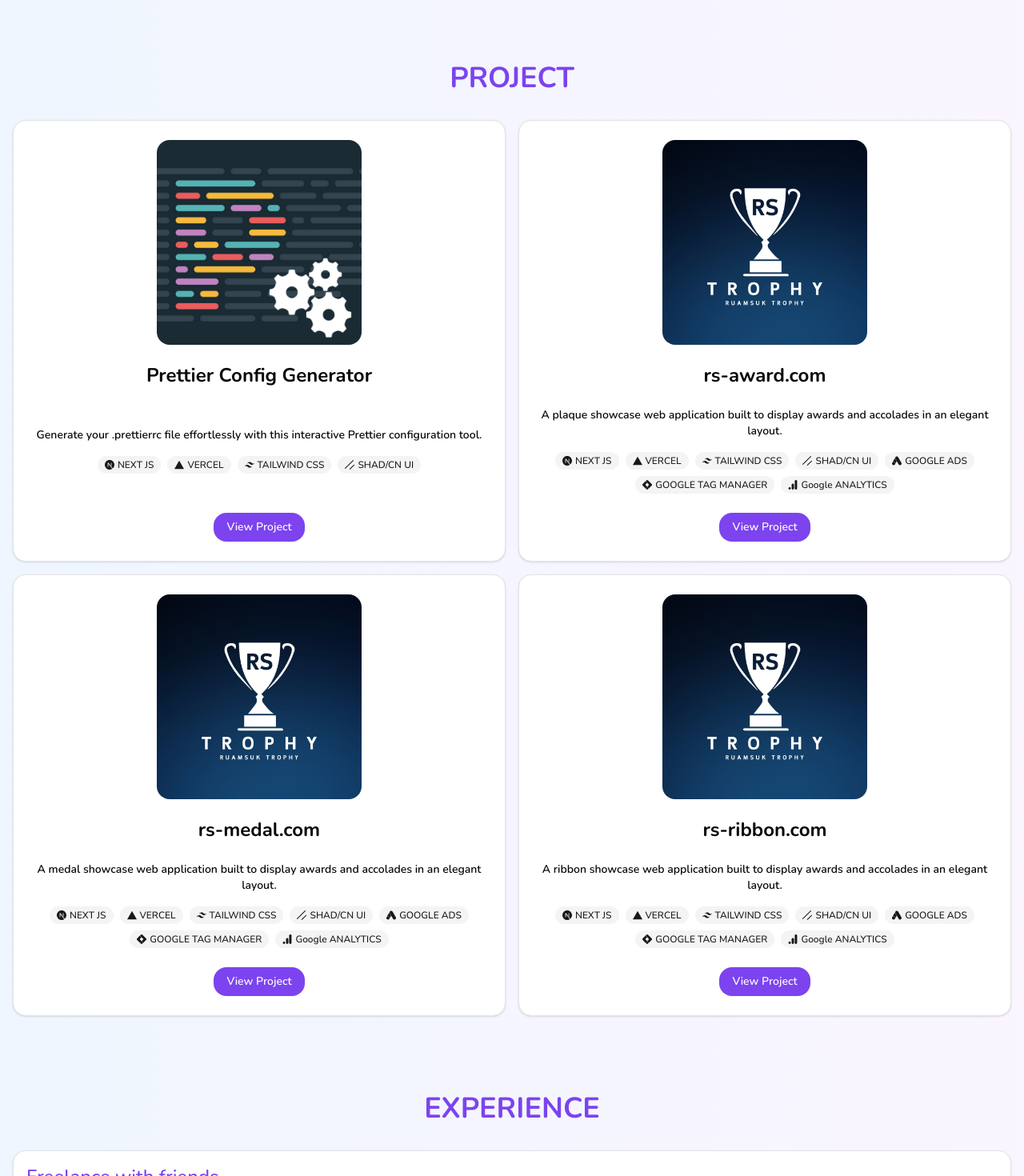
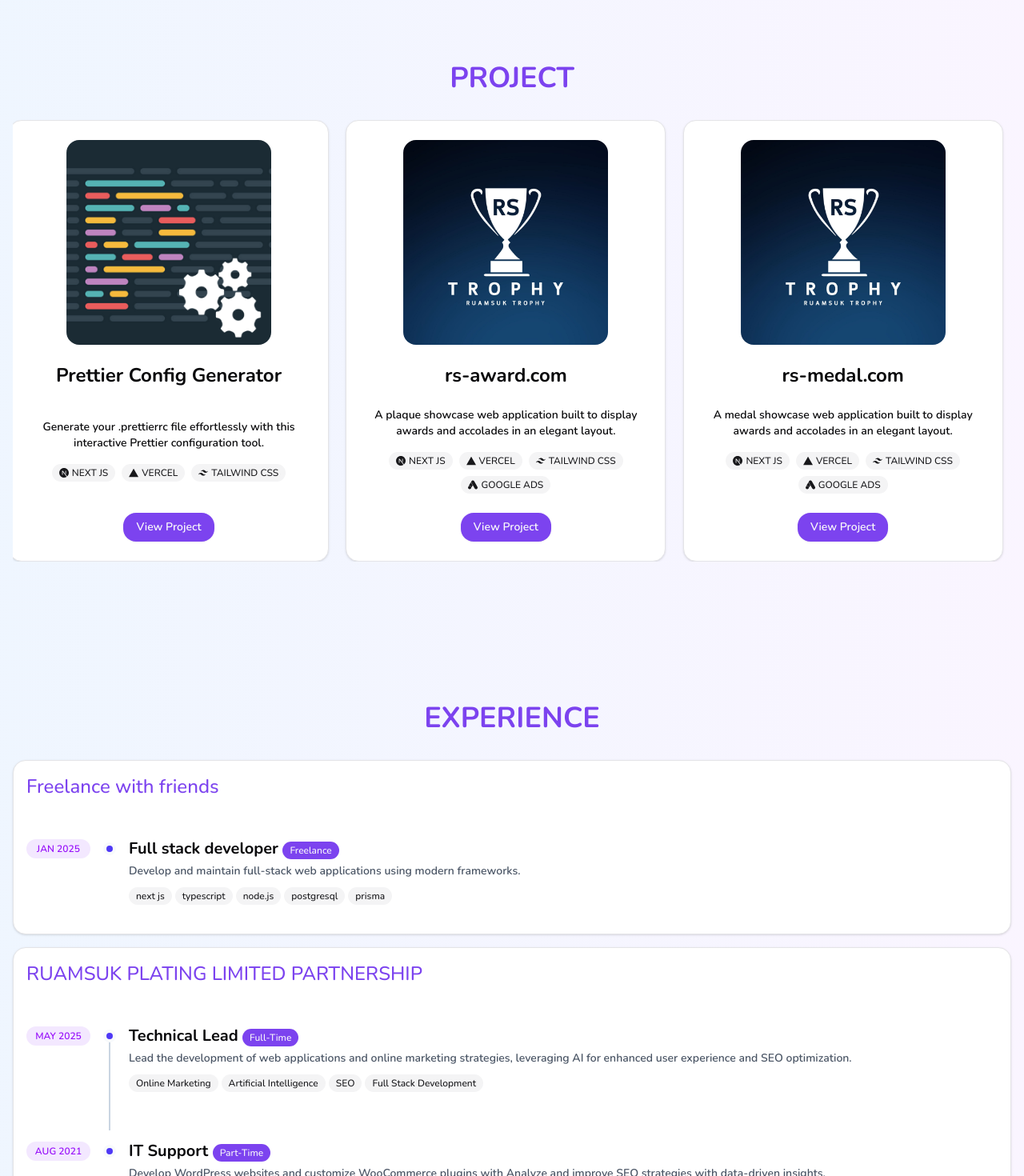
Before and after one commit to NooobtimeX/portfolio, a Next.js app: page / in a window 1280 px wide. Shown: the part 1691-3161 px from the top of the page at 80% size. Built offline with nearby package versions, Linux system fonts and the light colour scheme.

Commit message:
feat: LOOKLOOK PET
- Introduces the LOOKLOOK PET project to the projects list with relevant skills and image.
- Refactors the Projects section to use a carousel for improved presentation
- Removes unused skills and the rs-ribbon.com project.

```diff
--- a/components/section/Projects.tsx
+++ b/components/section/Projects.tsx
@@ -10,15 +10,20 @@
 	CardHeader,
 	CardTitle,
 } from "@/components/ui/card";
+import {
+	Carousel,
+	CarouselContent,
+	CarouselItem,
+} from "@/components/ui/carousel";
+import Autoplay from "embla-carousel-autoplay";
 import Image from "next/image";
 import Link from "next/link";
 import React from "react";
 import {
 	SiGoogleads,
-	SiGoogleanalytics,
-	SiGoogletagmanager,
+	SiMongodb,
+	SiNestjs,
 	SiNextdotjs,
-	SiShadcnui,
 	SiTailwindcss,
 	SiVercel,
 } from "react-icons/si";
@@ -38,6 +43,17 @@
 
 const projects: ProjectItem[] = [
 	{
+		href: "https://looklook.pet/",
+		imgSrc: "/project/looklook.webp",
+		name: "LOOKLOOK PET",
+		skills: [
+			{ name: "NEXT JS", Icon: SiNextdotjs },
+			{ name: "NEST JS", Icon: SiNestjs },
+			{ name: "MONGODB", Icon: SiMongodb },
+		],
+		description: "The most personalized, AI-powered pet care experience",
+	},
+	{
 		href: "https://prettier-config-generator.com/",
 		imgSrc: "/project/prettier.png",
 		name: "Prettier Config Generator",
@@ -45,7 +61,6 @@
 			{ name: "NEXT JS", Icon: SiNextdotjs },
 			{ name: "VERCEL", Icon: SiVercel },
 			{ name: "TAILWIND CSS", Icon: SiTailwindcss },
-			{ name: "SHAD/CN UI", Icon: SiShadcnui },
 		],
 		description:
 			"Generate your .prettierrc file effortlessly with this interactive Prettier configuration tool.",
@@ -58,16 +73,7 @@
 			{ name: "NEXT JS", Icon: SiNextdotjs },
 			{ name: "VERCEL", Icon: SiVercel },
 			{ name: "TAILWIND CSS", Icon: SiTailwindcss },
-			{ name: "SHAD/CN UI", Icon: SiShadcnui },
 			{ name: "GOOGLE ADS", Icon: SiGoogleads },
-			{
-				name: "GOOGLE TAG MANAGER",
-				Icon: SiGoogletagmanager,
-			},
-			{
-				name: "Google ANALYTICS",
-				Icon: SiGoogleanalytics,
-			},
 		],
 		description:
 			"A plaque showcase web application built to display awards and accolades in an elegant layout.",
@@ -80,41 +86,10 @@
 			{ name: "NEXT JS", Icon: SiNextdotjs },
 			{ name: "VERCEL", Icon: SiVercel },
 			{ name: "TAILWIND CSS", Icon: SiTailwindcss },
-			{ name: "SHAD/CN UI", Icon: SiShadcnui },
 			{ name: "GOOGLE ADS", Icon: SiGoogleads },
-			{
-				name: "GOOGLE TAG MANAGER",
-				Icon: SiGoogletagmanager,
-			},
-			{
-				name: "Google ANALYTICS",
-				Icon: SiGoogleanalytics,
-			},
 		],
 		description:
 			"A medal showcase web application built to display awards and accolades in an elegant layout.",
-	},
-	{
-		href: "https://www.rs-ribbon.com",
-		imgSrc: "/project/RSTROPHY.png",
-		name: "rs-ribbon.com",
-		skills: [
-			{ name: "NEXT JS", Icon: SiNextdotjs },
-			{ name: "VERCEL", Icon: SiVercel },
-			{ name: "TAILWIND CSS", Icon: SiTailwindcss },
-			{ name: "SHAD/CN UI", Icon: SiShadcnui },
-			{ name: "GOOGLE ADS", Icon: SiGoogleads },
-			{
-				name: "GOOGLE TAG MANAGER",
-				Icon: SiGoogletagmanager,
-			},
-			{
-				name: "Google ANALYTICS",
-				Icon: SiGoogleanalytics,
-			},
-		],
-		description:
-			"A ribbon showcase web application built to display awards and accolades in an elegant layout.",
 	},
 ];
 
@@ -125,12 +100,20 @@
 				<h2 className="text-center text-4xl font-bold text-primary mb-8">
 					PROJECT
 				</h2>
-				{/* Make the grid items stretch to ensure equal card height */}
-				<div className="grid gap-4 md:grid-cols-2 items-stretch">
+				<div className="relative flex flex-col items-center">
+					<Carousel
+						className="w-full"
+						opts={{ slidesToScroll: 1 }}
+						plugins={[Autoplay({ delay: 5000 })]}
+					>
+						<CarouselContent>
 							{projects.map((project, index) => (
-						<SectionTransition key={index}>
-							{/* Flex column to push footer to bottom */}
-							<Card className="flex flex-col justify-between h-full">
+								<CarouselItem
+									key={index}
+									className="flex justify-center basis-full md:basis-1/3 px-4"
+								>
+									<SectionTransition>
+										<Card className="flex flex-col justify-between h-full w-[320px] md:w-[360px] lg:w-[400px] mx-auto">
 											<CardHeader className="text-center flex-grow flex flex-col items-center">
 												<Image
 													src={project.imgSrc}
@@ -144,8 +127,6 @@
 													{project.name}
 												</CardTitle>
 											</CardHeader>
-
-								{/* flex-grow so content fills available space before footer */}
 											<CardContent className="flex-grow flex flex-col items-center">
 												{project.description && (
 													<p className="text-center text-sm mb-4">
@@ -161,8 +142,6 @@
 													))}
 												</div>
 											</CardContent>
-
-								{/* Button at the bottom center */}
 											<CardFooter className="flex justify-center mt-auto">
 												<Button>
 													<Link href={project.href} target="_blank">
@@ -172,7 +151,10 @@
 											</CardFooter>
 										</Card>
 									</SectionTransition>
+								</CarouselItem>
 							))}
+						</CarouselContent>
+					</Carousel>
 				</div>
 			</div>
 		</section>
```
Also changed, not shown: public/project/looklook.webp (added). Lines whose indentation alone changed are shown as unchanged.
